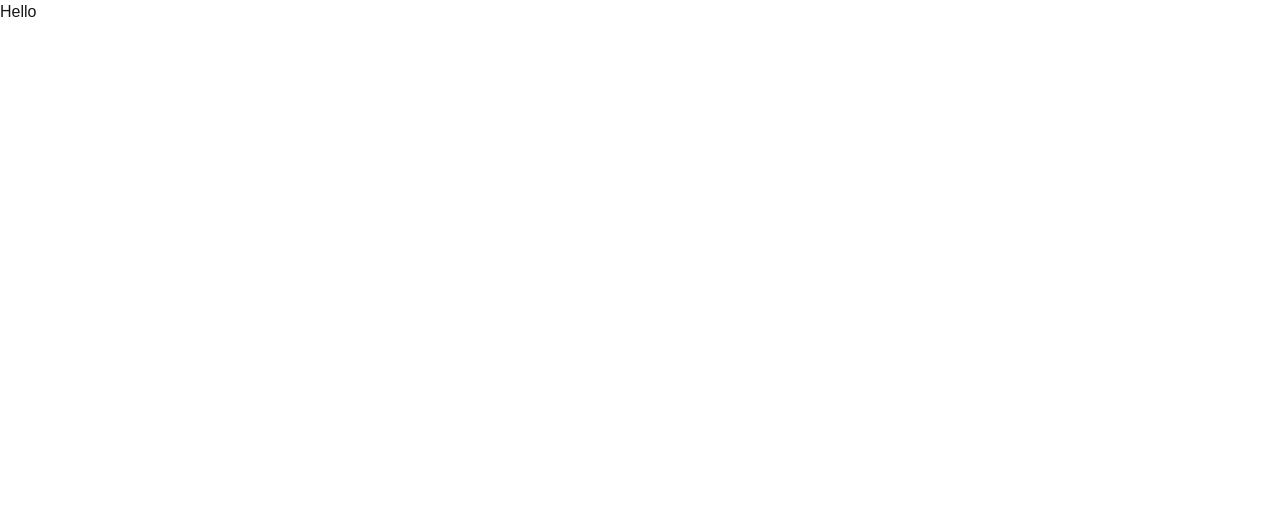
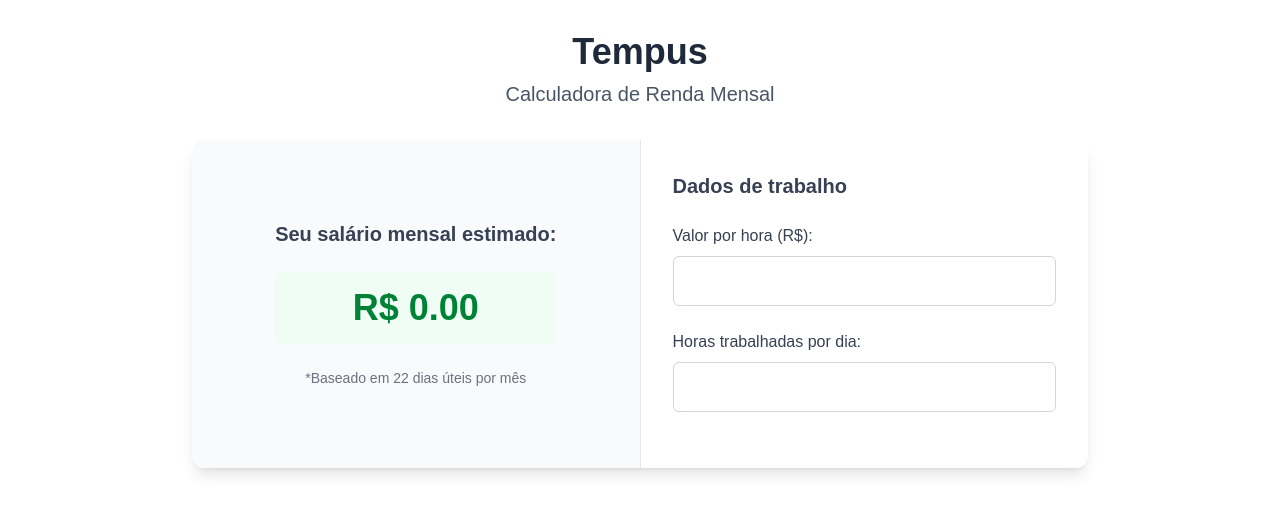
Before and after one commit to AllanDantas21/Tempus, a Next.js app: page / in a window 1280 px wide. Shown: the top 514 px of the page. Built offline with nearby package versions, Linux system fonts and the light colour scheme.

Commit message:
add first layout

```diff
--- a/src/pages/index.tsx
+++ b/src/pages/index.tsx
@@ -1,8 +1,71 @@
+import { useState, useEffect } from 'react';
 
 export default function Home() {
+  const [hourlyRate, setHourlyRate] = useState<number>(0);
+  const [hoursPerDay, setHoursPerDay] = useState<number>(0);
+  const [monthlyIncome, setMonthlyIncome] = useState<number>(0);
+
+  useEffect(() => {
+    const workingDaysPerMonth = 22;
+    const calculatedIncome = hourlyRate * hoursPerDay * workingDaysPerMonth;
+    setMonthlyIncome(calculatedIncome);
+  }, [hourlyRate, hoursPerDay]);
+
   return (
-    <div>
-      <h1>Hello</h1>
+    <div className="flex flex-col items-center px-8 py-8 mx-auto max-w-6xl min-h-screen">
+      <h1 className="text-4xl font-bold text-gray-800 mb-2">Tempus</h1>
+      <p className="text-xl text-gray-600 mb-8">Calculadora de Renda Mensal</p>
+
+      <div className="flex w-full max-w-4xl bg-white rounded-xl shadow-lg overflow-hidden md:flex-row flex-col">
+        <div className="flex-1 flex flex-col justify-center items-center p-8 bg-gray-50">
+          <div className="text-center">
+            <h2 className="text-xl font-semibold text-gray-700">Seu salário mensal estimado:</h2>
+            <div className="text-4xl font-bold text-green-700 my-6 py-4 px-6 bg-green-50 rounded-lg">
+              R$ {monthlyIncome.toFixed(2)}
+            </div>
+            <p className="text-sm text-gray-500">
+              *Baseado em 22 dias úteis por mês
+            </p>
+          </div>
+        </div>
+
+        <div className="md:w-px w-full md:h-auto h-px bg-gray-200"></div>
+
+        <div className="flex-1 p-8">
+          <h2 className="text-xl font-semibold text-gray-700 mb-6">Dados de trabalho</h2>
+
+          <div className="mb-6">
+            <label htmlFor="hourlyRate" className="block mb-2 font-medium text-gray-700">
+              Valor por hora (R$):
+            </label>
+            <input
+              id="hourlyRate"
+              type="number"
+              min="0"
+              step="0.01"
+              value={hourlyRate || ''}
+              onChange={(e) => setHourlyRate(parseFloat(e.target.value) || 0)}
+              className="w-full px-3 py-3 border border-gray-300 rounded-md bg-white text-black focus:outline-none focus:ring-2 focus:ring-green-500 focus:border-transparent"
+            />
+          </div>
+
+          <div className="mb-6">
+            <label htmlFor="hoursPerDay" className="block mb-2 font-medium text-gray-700">
+              Horas trabalhadas por dia:
+            </label>
+            <input
+              id="hoursPerDay"
+              type="number"
+              min="0"
+              max="24"
+              step="0.5"
+              value={hoursPerDay || ''}
+              onChange={(e) => setHoursPerDay(parseFloat(e.target.value) || 0)}
+              className="w-full px-3 py-3 border border-gray-300 rounded-md bg-white text-black focus:outline-none focus:ring-2 focus:ring-green-500 focus:border-transparent"
+            />
+          </div>
+        </div>
+      </div>
     </div>
   );
 }
```
